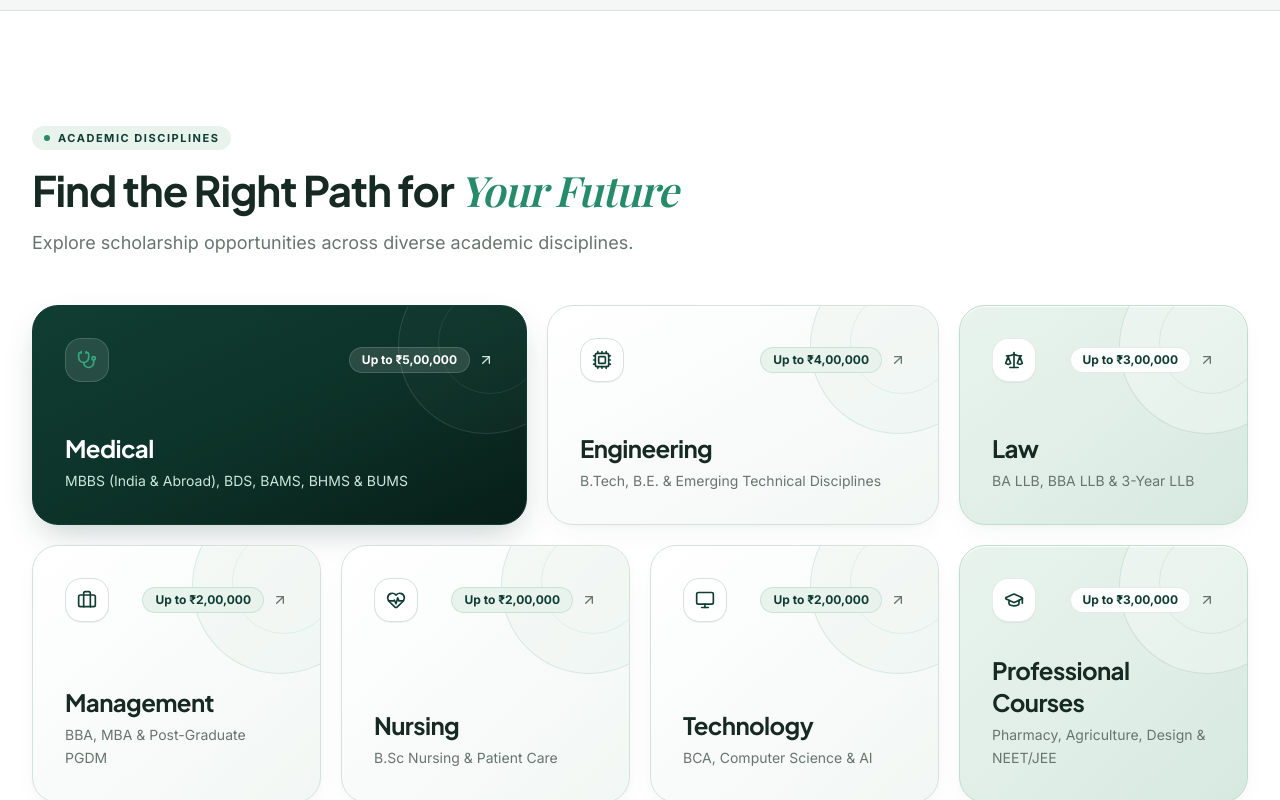
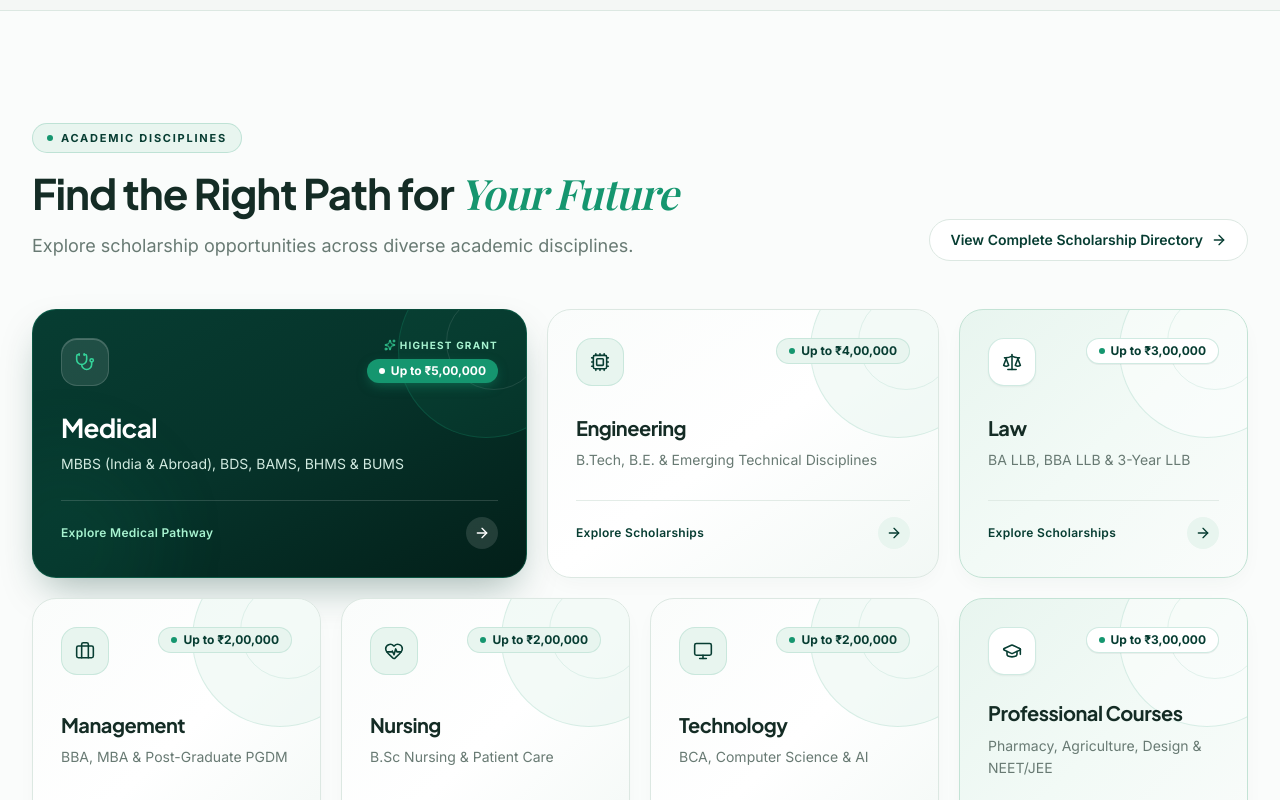
Before and after one commit to mannbond007/milestone, a Next.js app: page / in a window 1280 px wide. Shown: the part 1440-2240 px from the top of the page. Built offline with nearby package versions, Linux system fonts and the light colour scheme; no server answers.

Commit message:
Redesign Academic Disciplines cards with 3-zone hierarchy and motion

```diff
--- a/src/components/home/scholarship-categories.tsx
+++ b/src/components/home/scholarship-categories.tsx
@@ -1,8 +1,9 @@
 "use client";
 
 import Link from "next/link";
+import { motion } from "framer-motion";
 import {
-  ArrowUpRight,
+  ArrowRight,
   Stethoscope,
   Cpu,
   Briefcase,
@@ -13,48 +14,51 @@ import {
   BookOpen,
   Monitor,
   GraduationCap,
+  Sparkles,
   type LucideIcon,
 } from "lucide-react";
 import { ScrollReveal } from "@/components/ui/scroll-reveal";
 import { useLocale } from "@/components/providers/locale-provider";
 
-interface BentoCategory {
+interface DisciplineCategory {
   id: string;
   title: string;
-  subtitle: string;
+  courses: string;
   amount: string;
   href: string;
   icon: LucideIcon;
   colSpan: string;
-  variant: "dark" | "mint" | "white";
+  variant: "featured" | "mint" | "light";
+  badge?: string;
 }
 
-const bentoCategories: BentoCategory[] = [
-  // Row 1: Flagship Pathways (5 + 4 + 3 = 12 cols)
+const scholarshipDisciplines: DisciplineCategory[] = [
+  // Row 1 (5 + 4 + 3 = 12 cols)
   {
     id: "medical",
     title: "Medical",
-    subtitle: "MBBS (India & Abroad), BDS, BAMS, BHMS & BUMS",
+    courses: "MBBS (India & Abroad), BDS, BAMS, BHMS & BUMS",
     amount: "Up to ₹5,00,000",
     href: "/scholarships#mbbs",
     icon: Stethoscope,
     colSpan: "lg:col-span-5",
-    variant: "dark",
+    variant: "featured",
+    badge: "Highest Grant",
   },
   {
     id: "engineering",
     title: "Engineering",
-    subtitle: "B.Tech, B.E. & Emerging Technical Disciplines",
+    courses: "B.Tech, B.E. & Emerging Technical Disciplines",
     amount: "Up to ₹4,00,000",
     href: "/scholarships#btech",
     icon: Cpu,
     colSpan: "lg:col-span-4",
-    variant: "white",
+    variant: "light",
   },
   {
     id: "law",
     title: "Law",
-    subtitle: "BA LLB, BBA LLB & 3-Year LLB",
+    courses: "BA LLB, BBA LLB & 3-Year LLB",
     amount: "Up to ₹3,00,000",
     href: "/scholarships#law",
     icon: Scale,
@@ -62,41 +66,41 @@ const bentoCategories: BentoCategory[] = [
     variant: "mint",
   },
 
-  // Row 2: Professional & Applied Streams (3 + 3 + 3 + 3 = 12 cols)
+  // Row 2 (3 + 3 + 3 + 3 = 12 cols)
   {
     id: "management",
     title: "Management",
-    subtitle: "BBA, MBA & Post-Graduate PGDM",
+    courses: "BBA, MBA & Post-Graduate PGDM",
     amount: "Up to ₹2,00,000",
     href: "/scholarships#bba",
     icon: Briefcase,
     colSpan: "lg:col-span-3",
-    variant: "white",
+    variant: "light",
   },
   {
     id: "nursing",
     title: "Nursing",
-    subtitle: "B.Sc Nursing & Patient Care",
+    courses: "B.Sc Nursing & Patient Care",
     amount: "Up to ₹2,00,000",
     href: "/scholarships#nursing",
     icon: HeartPulse,
     colSpan: "lg:col-span-3",
-    variant: "white",
+    variant: "light",
   },
   {
     id: "technology",
     title: "Technology",
-    subtitle: "BCA, Computer Science & AI",
+    courses: "BCA, Computer Science & AI",
     amount: "Up to ₹2,00,000",
     href: "/scholarships#bca",
     icon: Monitor,
     colSpan: "lg:col-span-3",
-    variant: "white",
+    variant: "light",
   },
   {
     id: "professional",
     title: "Professional Courses",
-    subtitle: "Pharmacy, Agriculture, Design & NEET/JEE",
+    courses: "Pharmacy, Agriculture, Design & NEET/JEE",
     amount: "Up to ₹3,00,000",
     href: "/scholarships#pharmacy",
     icon: GraduationCap,
@@ -104,38 +108,180 @@ const bentoCategories: BentoCategory[] = [
     variant: "mint",
   },
 
-  // Row 3: Degree Foundations (4 + 4 + 4 = 12 cols)
+  // Row 3 (4 + 4 + 4 = 12 cols)
   {
     id: "science",
     title: "Science",
-    subtitle: "B.Sc Pure Sciences, Biotech & Research",
+    courses: "B.Sc Pure Sciences, Biotech & Research",
     amount: "Up to ₹2,00,000",
     href: "/scholarships#bsc",
     icon: FlaskConical,
     colSpan: "lg:col-span-4",
-    variant: "white",
+    variant: "light",
   },
   {
     id: "commerce",
     title: "Commerce",
-    subtitle: "B.Com, Finance, Accounting & CA",
+    courses: "B.Com, Finance, Accounting & CA",
     amount: "Up to ₹1,50,000",
     href: "/scholarships#bcom",
     icon: Calculator,
     colSpan: "lg:col-span-4",
-    variant: "white",
+    variant: "light",
   },
   {
     id: "arts",
     title: "Arts",
-    subtitle: "B.A. Humanities, Journalism & Media",
+    courses: "B.A. Humanities, Journalism & Media",
     amount: "Up to ₹1,50,000",
     href: "/scholarships#ba",
     icon: BookOpen,
     colSpan: "lg:col-span-4",
-    variant: "white",
+    variant: "light",
   },
 ];
+
+function DisciplineCard({ item }: { item: DisciplineCategory }) {
+  const Icon = item.icon;
+  const isFeatured = item.variant === "featured";
+  const isMint = item.variant === "mint";
+
+  return (
+    <motion.div
+      whileHover={{ y: -4 }}
+      transition={{ duration: 0.22, ease: "easeOut" }}
+      className="h-full"
+    >
+      <Link
+        href={item.href}
+        className={`group relative overflow-hidden h-full min-h-[248px] flex flex-col justify-between p-6 sm:p-7 rounded-[24px] transition-all duration-300 ${
+          isFeatured
+            ? "bg-gradient-to-br from-[#073D32] via-[#06332A] to-[#031F19] text-white border border-[#15966F]/35 shadow-[0_18px_40px_-12px_rgba(7,61,50,0.38)] hover:shadow-[0_24px_56px_-10px_rgba(21,150,111,0.38)] hover:border-[#15966F]/70"
+            : isMint
+            ? "bg-gradient-to-br from-[#E8F5EF] via-[#F2FAF6] to-[#FAFCFB] dark:from-[#132922] dark:via-[#10221C] dark:to-[#0C1A15] text-[#142C25] dark:text-[#F2F7F5] border border-[#C3E3D5] dark:border-[#15966F]/30 shadow-[0_8px_24px_-8px_rgba(7,61,50,0.06)] hover:shadow-[0_18px_36px_-10px_rgba(7,61,50,0.12)] hover:border-[#15966F]/60"
+            : "bg-gradient-to-br from-[#FAFCFB] via-white to-[#F2F8F5] dark:from-[#15241F] dark:via-[#111E1A] dark:to-[#0D1814] text-[#142C25] dark:text-[#F2F7F5] border border-[#DCE8E2] dark:border-[#21362E] shadow-[0_8px_24px_-8px_rgba(7,61,50,0.05)] hover:shadow-[0_18px_36px_-10px_rgba(7,61,50,0.11)] hover:border-[#15966F]/55"
+        }`}
+      >
+        {/* Subtle Decorative Background Circles */}
+        <div
+          className={`absolute -right-12 -top-12 w-44 h-44 rounded-full border pointer-events-none transition-transform duration-500 ease-out group-hover:scale-110 group-hover:translate-x-1 ${
+            isFeatured
+              ? "border-[#15966F]/25 bg-[#15966F]/10"
+              : isMint
+              ? "border-[#15966F]/15 bg-white/45 dark:bg-[#15966F]/5"
+              : "border-[#15966F]/12 bg-[#E8F5EF]/50 dark:bg-[#15966F]/5"
+          }`}
+          aria-hidden="true"
+        />
+        <div
+          className={`absolute -right-4 -top-4 w-24 h-24 rounded-full border pointer-events-none transition-transform duration-500 ease-out group-hover:scale-105 group-hover:-translate-y-0.5 ${
+            isFeatured
+              ? "border-white/10"
+              : "border-[#15966F]/10"
+          }`}
+          aria-hidden="true"
+        />
+        {isFeatured && (
+          <div
+            className="absolute -bottom-16 -left-16 w-48 h-48 rounded-full bg-[#15966F]/15 blur-2xl opacity-60 group-hover:opacity-95 transition-opacity duration-500 pointer-events-none"
+            aria-hidden="true"
+          />
+        )}
+
+        {/* ZONE 1: Top Bar — Category Icon & Prominent Scholarship Amount Badge */}
+        <div className="relative z-10 flex items-start justify-between gap-3">
+          <div
+            className={`w-12 h-12 rounded-2xl flex items-center justify-center shrink-0 transition-transform duration-300 group-hover:scale-105 group-hover:-rotate-3 ${
+              isFeatured
+                ? "bg-white/10 border border-white/15 text-[#34D399] shadow-[inset_0_1px_0_rgba(255,255,255,0.2)]"
+                : isMint
+                ? "bg-white dark:bg-[#111E1A] border border-[#15966F]/20 text-[#073D32] dark:text-[#34A880] shadow-xs"
+                : "bg-[#E8F5EF] dark:bg-[#172923] border border-[#15966F]/15 text-[#073D32] dark:text-[#34A880] group-hover:bg-[#073D32] group-hover:text-white dark:group-hover:bg-[#15966F] dark:group-hover:text-[#0B1411] transition-colors"
+            }`}
+          >
+            <Icon className="w-5 h-5 stroke-[1.9]" />
+          </div>
+
+          <div className="flex flex-col items-end gap-1.5">
+            {isFeatured && item.badge && (
+              <span className="inline-flex items-center gap-1 text-[10px] font-bold uppercase tracking-[0.12em] text-[#A7F3D0]">
+                <Sparkles className="w-3 h-3 text-[#34D399]" />
+                {item.badge}
+              </span>
+            )}
+            <span
+              className={`inline-flex items-center gap-1.5 text-xs font-bold px-3 py-1 rounded-full whitespace-nowrap ${
+                isFeatured
+                  ? "bg-[#15966F] text-white shadow-[0_4px_12px_-2px_rgba(21,150,111,0.5)]"
+                  : isMint
+                  ? "bg-white dark:bg-[#111E1A] text-[#073D32] dark:text-[#34A880] border border-[#15966F]/20 shadow-2xs"
+                  : "bg-[#E8F5EF] dark:bg-[#172923] text-[#073D32] dark:text-[#34A880] border border-[#15966F]/15"
+              }`}
+            >
+              <span
+                className={`w-1.5 h-1.5 rounded-full ${
+                  isFeatured ? "bg-white" : "bg-[#15966F]"
+                }`}
+              />
+              {item.amount}
+            </span>
+          </div>
+        </div>
+
+        {/* ZONE 2: Discipline Name & Course Information */}
+        <div className="relative z-10 my-6">
+          <h3
+            className={`font-heading font-bold tracking-tight leading-snug transition-colors ${
+              isFeatured
+                ? "text-2xl sm:text-[26px] text-white"
+                : "text-xl text-[#142C25] dark:text-[#F2F7F5] group-hover:text-[#15966F] dark:group-hover:text-[#34A880]"
+            }`}
+          >
+            {item.title}
+          </h3>
+          <p
+            className={`mt-2 text-[13px] sm:text-sm leading-relaxed ${
+              isFeatured
+                ? "text-[#D1EAE0] max-w-md"
+                : "text-[#687A73] dark:text-[#9BB0A8]"
+            }`}
+          >
+            {item.courses}
+          </p>
+        </div>
+
+        {/* ZONE 3: Clean Footer Action Bar */}
+        <div
+          className={`relative z-10 pt-4 border-t flex items-center justify-between gap-3 ${
+            isFeatured
+              ? "border-white/15"
+              : "border-[#DCE8E2]/80 dark:border-[#21362E]"
+          }`}
+        >
+          <span
+            className={`text-xs font-semibold tracking-wide ${
+              isFeatured
+                ? "text-[#A7F3D0]"
+                : "text-[#073D32] dark:text-[#34A880]"
+            }`}
+          >
+            {isFeatured ? "Explore Medical Pathway" : "Explore Scholarships"}
+          </span>
+
+          <span
+            className={`w-8 h-8 rounded-full flex items-center justify-center transition-all duration-300 ${
+              isFeatured
+                ? "bg-white/12 text-white group-hover:bg-[#15966F]"
+                : "bg-[#E8F5EF] dark:bg-[#172923] text-[#073D32] dark:text-[#34A880] group-hover:bg-[#073D32] group-hover:text-white dark:group-hover:bg-[#15966F] dark:group-hover:text-[#0B1411]"
+            }`}
+          >
+            <ArrowRight className="w-4 h-4 transition-transform duration-300 group-hover:translate-x-0.5" />
+          </span>
+        </div>
+      </Link>
+    </motion.div>
+  );
+}
 
 export function ScholarshipCategories() {
   const { t } = useLocale();
@@ -143,22 +289,25 @@ export function ScholarshipCategories() {
   return (
     <section
       id="scholarship-categories"
-      className="py-20 md:py-28 bg-white dark:bg-[#111E1A] border-t border-[#D5E2DC] dark:border-[#21362E]"
+      className="py-20 md:py-28 bg-[#FAFCFB] dark:bg-[#0B1411] border-t border-[#DCE8E2] dark:border-[#21362E]"
     >
       <div className="max-w-7xl mx-auto px-4 sm:px-6 lg:px-8">
-        {/* Clean Editorial Header */}
-        <ScrollReveal className="max-w-2xl mb-12">
-          <div className="inline-flex items-center gap-2 px-3 py-1 rounded-full bg-[#E8F3EE] dark:bg-[#172923] text-[11px] font-bold uppercase tracking-[0.14em] text-[#103D32] dark:text-[#34A880] mb-4">
-            <span className="w-1.5 h-1.5 rounded-full bg-[#258B68]" />
-            <span>{t("homeCategories.badge", "SCHOLARSHIP CATEGORIES")}</span>
+        {/* Section Header */}
+        <div className="flex flex-col md:flex-row md:items-end justify-between gap-6 mb-12">
+          <ScrollReveal className="max-w-2xl">
+            <div className="inline-flex items-center gap-2 px-3.5 py-1.5 rounded-full bg-[#E8F5EF] dark:bg-[#172923] border border-[#15966F]/20 text-[11px] font-bold uppercase tracking-[0.16em] text-[#073D32] dark:text-[#34A880] mb-4">
+              <span className="w-1.5 h-1.5 rounded-full bg-[#15966F]" />
+              <span>{t("homeCategories.badge", "ACADEMIC DISCIPLINES")}</span>
             </div>
-          <h2 className="font-heading text-3xl sm:text-4xl lg:text-[42px] font-bold tracking-tight text-[#172923] dark:text-[#F2F7F5] leading-[1.12]">
+
+            <h2 className="font-heading text-3xl sm:text-4xl lg:text-[42px] font-bold tracking-tight text-[#142C25] dark:text-[#F2F7F5] leading-[1.12]">
               Find the Right Path for{" "}
-            <span className="font-editorial italic font-normal text-[#258B68] dark:text-[#34A880]">
+              <span className="font-editorial italic font-normal text-[#15966F] dark:text-[#34A880]">
                 Your Future
               </span>
             </h2>
-          <p className="mt-3.5 text-base sm:text-lg text-[#68756F] dark:text-[#9BB0A8] leading-relaxed">
+
+            <p className="mt-3.5 text-base sm:text-lg text-[#687A73] dark:text-[#9BB0A8] leading-relaxed">
               {t(
                 "homeCategories.subheading",
                 "Explore scholarship opportunities across diverse academic disciplines."
@@ -166,112 +315,28 @@ export function ScholarshipCategories() {
             </p>
           </ScrollReveal>
 
-        {/* 12-COLUMN ASYMMETRICAL BENTO GRID WITH CONCENTRIC CURVE MOTIF */}
-        <div className="grid grid-cols-1 md:grid-cols-2 lg:grid-cols-12 gap-4 sm:gap-5">
-          {bentoCategories.map((item, idx) => {
-            const Icon = item.icon;
-            const isDark = item.variant === "dark";
-            const isMint = item.variant === "mint";
+          <ScrollReveal delay={0.08}>
+            <Link
+              href="/scholarships"
+              className="inline-flex items-center gap-2 px-5 py-2.5 rounded-full text-xs sm:text-sm font-semibold bg-white dark:bg-[#111E1A] text-[#073D32] dark:text-[#34A880] border border-[#DCE8E2] dark:border-[#21362E] hover:border-[#15966F] transition-colors group shrink-0"
+            >
+              <span>{t("homeCategories.viewAll", "View All Scholarships")}</span>
+              <ArrowRight className="w-4 h-4 transition-transform group-hover:translate-x-0.5" />
+            </Link>
+          </ScrollReveal>
+        </div>
 
-            return (
+        {/* 12-Column Responsive Scholarship Disciplines Grid */}
+        <div className="grid grid-cols-1 md:grid-cols-2 lg:grid-cols-12 gap-5">
+          {scholarshipDisciplines.map((item, idx) => (
             <ScrollReveal
               key={item.id}
               delay={idx * 0.03}
               className={item.colSpan}
             >
-                <Link
-                  href={item.href}
-                  className={`group relative overflow-hidden h-full min-h-[220px] flex flex-col justify-between p-7 sm:p-8 rounded-[26px] transition-all duration-300 hover:-translate-y-0.5 ${
-                    isDark
-                      ? "bg-gradient-to-br from-[#103D32] via-[#0D3329] to-[#071E18] text-white border border-[#103D32] shadow-[0_14px_34px_-10px_rgba(16,61,50,0.28)]"
-                      : isMint
-                      ? "bg-gradient-to-br from-[#E8F3EE] via-[#E1EFE8] to-[#D6E9E0] dark:from-[#172923] dark:to-[#0F1C18] text-[#172923] dark:text-[#F2F7F5] border border-[#BFDCD0] dark:border-[#258B68]/30 shadow-premium"
-                      : "bg-gradient-to-br from-white via-[#F9FBFA] to-[#F1F7F4] dark:from-[#15241F] dark:via-[#111E1A] dark:to-[#0D1814] text-[#172923] dark:text-[#F2F7F5] border border-[#D5E2DC] dark:border-[#21362E] hover:border-[#258B68]/60 dark:hover:border-[#34A880] shadow-premium"
-                  }`}
-                >
-                  {/* Signature Concentric Curve Motif */}
-                  <div
-                    className={`absolute -right-12 -top-12 w-44 h-44 rounded-full border pointer-events-none transition-transform duration-500 group-hover:scale-110 ${
-                      isDark
-                        ? "border-white/[0.11] bg-white/[0.02]"
-                        : isMint
-                        ? "border-[#103D32]/[0.11] dark:border-white/[0.09] bg-white/30 dark:bg-white/[0.02]"
-                        : "border-[#258B68]/[0.13] bg-[#E8F3EE]/40 dark:bg-[#258B68]/[0.05]"
-                    }`}
-                    aria-hidden="true"
-                  />
-                  <div
-                    className={`absolute -right-4 -top-4 w-26 h-26 rounded-full border pointer-events-none transition-transform duration-500 group-hover:scale-105 ${
-                      isDark
-                        ? "border-white/[0.08]"
-                        : isMint
-                        ? "border-[#103D32]/[0.08] dark:border-white/[0.06]"
-                        : "border-[#258B68]/[0.09]"
-                    }`}
-                    aria-hidden="true"
-                  />
-
-                  {/* Top Row: Icon + Grant Pill */}
-                  <div className="relative z-10 flex items-center justify-between gap-3">
-                    <div
-                      className={`w-11 h-11 rounded-2xl flex items-center justify-center transition-colors shadow-2xs ${
-                        isDark
-                          ? "bg-white/10 border border-white/15 text-[#34A880]"
-                          : isMint
-                          ? "bg-white dark:bg-[#111E1A] border border-[#103D32]/10 text-[#103D32] dark:text-[#34A880]"
-                          : "bg-white dark:bg-[#111E1A] border border-[#D5E2DC] dark:border-[#21362E] text-[#103D32] dark:text-[#34A880] group-hover:bg-[#103D32] group-hover:text-white dark:group-hover:bg-[#34A880] dark:group-hover:text-[#0B1411]"
-                      }`}
-                    >
-                      <Icon className="w-5 h-5" />
-                    </div>
-
-                    <div className="flex items-center gap-2">
-                      <span
-                        className={`text-xs font-bold px-3 py-1 rounded-full ${
-                          isDark
-                            ? "bg-white/12 text-white border border-white/15"
-                            : isMint
-                            ? "bg-white/90 dark:bg-[#111E1A] text-[#103D32] dark:text-[#34A880] border border-[#103D32]/10"
-                            : "bg-[#E8F3EE] dark:bg-[#172923] text-[#103D32] dark:text-[#34A880] border border-[#258B68]/15"
-                        }`}
-                      >
-                        {item.amount}
-                      </span>
-                      <ArrowUpRight
-                        className={`w-4 h-4 transition-transform group-hover:translate-x-0.5 group-hover:-translate-y-0.5 ${
-                          isDark
-                            ? "text-[#CBE6DA]"
-                            : "text-[#68756F] group-hover:text-[#258B68] dark:group-hover:text-[#34A880]"
-                        }`}
-                      />
-                    </div>
-                  </div>
-
-                  {/* Bottom Content: Title + 1-Line Subtitle */}
-                  <div className="relative z-10 mt-8">
-                    <h3
-                      className={`font-heading text-xl sm:text-2xl font-bold tracking-tight ${
-                        isDark
-                          ? "text-white"
-                          : "text-[#172923] dark:text-[#F2F7F5] group-hover:text-[#258B68] dark:group-hover:text-[#34A880]"
-                      } transition-colors`}
-                    >
-                      {item.title}
-                    </h3>
-                    <p
-                      className={`mt-1.5 text-xs sm:text-sm leading-relaxed ${
-                        isDark
-                          ? "text-[#CBE6DA]"
-                          : "text-[#68756F] dark:text-[#9BB0A8]"
-                      }`}
-                    >
-                      {item.subtitle}
-                    </p>
-                  </div>
-                </Link>
+              <DisciplineCard item={item} />
             </ScrollReveal>
-            );
-          })}
+          ))}
         </div>
       </div>
     </section>
```
Lines whose indentation alone changed are shown as unchanged.
